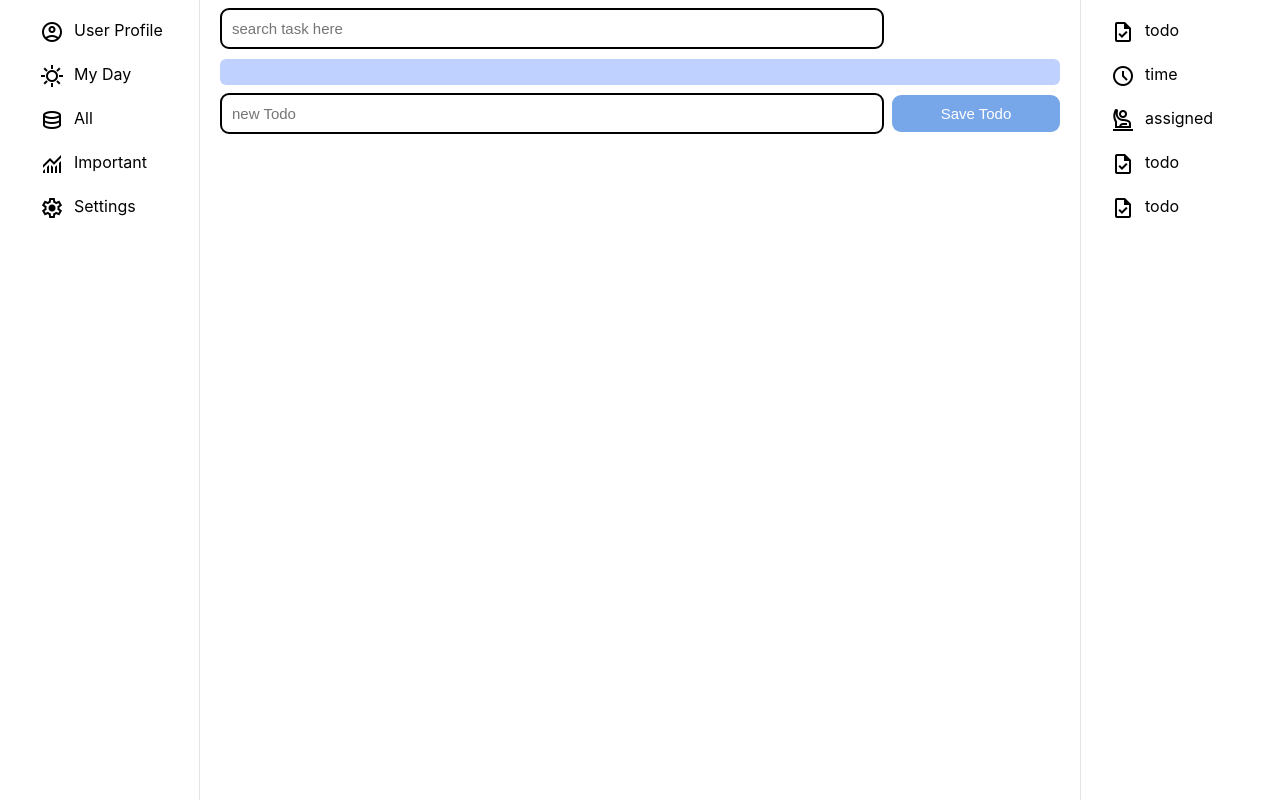
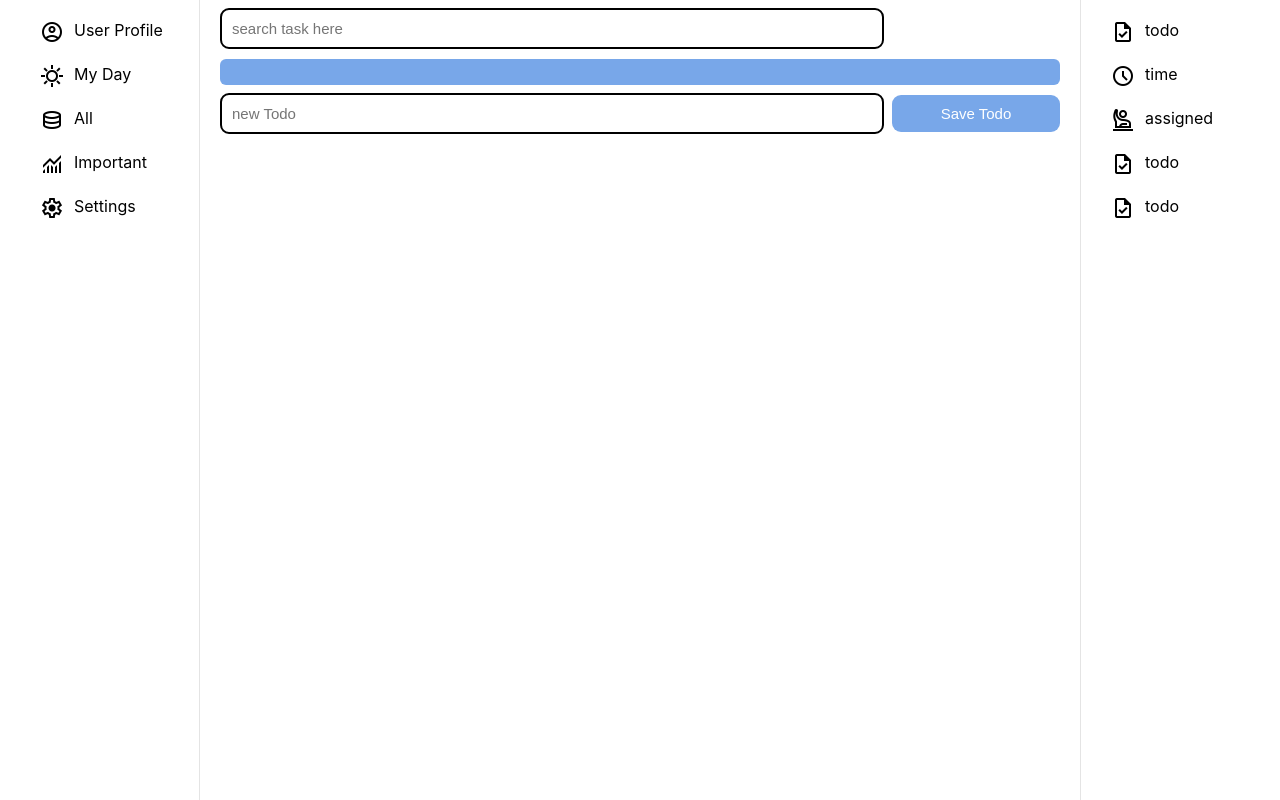
Before and after one commit to DE101/My-Todo, a React (Create React App) app: page /All in a window 1280 px wide. Built offline with nearby package versions, Linux system fonts and the light colour scheme.

Commit message:
made some light changes

```diff
--- a/src/App.css
+++ b/src/App.css
@@ -47,7 +47,7 @@ li {
 .saveContainer {
   margin-top: 10px;
   padding: 3px;
-  background-color: #bfd1ff;
+  background-color: #78a7e9;
   border-radius: 6px;
   justify-items: center;
 }
--- a/src/Todo.js
+++ b/src/Todo.js
@@ -13,6 +13,7 @@ function Todo ({ item, iterationKey, toggle, remove}) {
                     toggle(iterationKey);
                 }} />
                 {item.todoText}
+                <br></br>
                 <button onClick={() => {
                     remove(iterationKey)}}><span className="material-symbols-outlined icon">delete</span></button>
                 </li>
```
